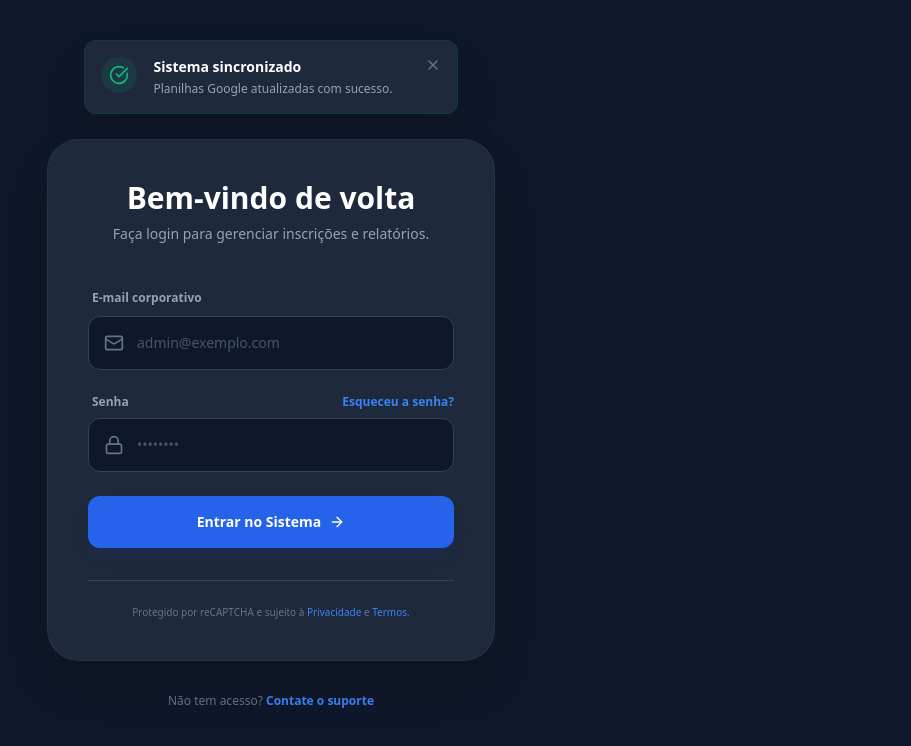
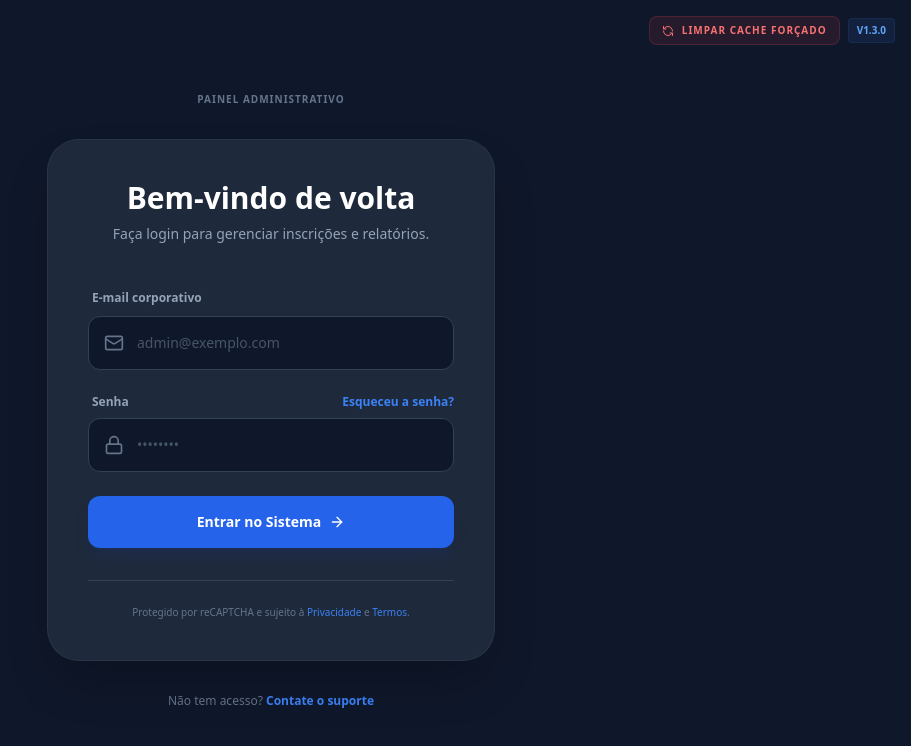
Before and after one commit to valterbetesda12-a11y/App-Universidade-da-vida, a React (Vite) app: page / in a window 1280 px wide. Shown: the top 746 px of the page, without its empty margins (369-1280 px from the left). Built offline with nearby package versions, Linux system fonts and the light colour scheme.

Commit message:
Build: Bump to V1.3.0 and add manual cache reset button

```diff
--- a/package.json
+++ b/package.json
@@ -1,7 +1,7 @@
 {
   "name": "app-universidade-da-vida",
   "private": true,
-  "version": "1.2.1",
+  "version": "1.3.0",
   "type": "module",
   "scripts": {
     "dev": "vite",
--- a/src/components/Login.tsx
+++ b/src/components/Login.tsx
@@ -1,42 +1,43 @@
 
 import React, { useState } from 'react';
 import { useDB } from '../context/DBContext';
-import { CheckCircle, X, ArrowRight, Lock, Mail } from 'lucide-react';
+import { CheckCircle, X, ArrowRight, Lock, Mail, RefreshCcw } from 'lucide-react';
 
 export const Login: React.FC = () => {
-  const { login, forceSync } = useDB();
+  const { login } = useDB();
   const [user, setUser] = useState('');
   const [pass, setPass] = useState('');
-  const [showToast, setShowToast] = useState(true);
 
   const [localLoading, setLocalLoading] = useState(false);
+
   const handleLogin = async () => {
     setLocalLoading(true);
     if (await login(user, pass)) {
-      // The App.tsx useEffect will handle the redirection once loggedUser is set
-      console.log("Login success, waiting for context update...");
+      console.log("Login success, checking data load...");
     } else {
       alert("Acesso negado. Usuário ou senha incorretos.");
       setLocalLoading(false);
     }
   };
 
+  const handleForceClearCache = () => {
+    localStorage.clear();
+    sessionStorage.clear();
+    // Use a unique query param to force the browser to bypass any index.html cache
+    window.location.href = window.location.pathname + '?v=' + Date.now();
+  };
+
   return (
     <div className="fixed inset-0 flex flex-col items-center justify-center z-[100] bg-[#0f172a] text-slate-200 font-sans">
-      {showToast && (
-        <div className="absolute top-10 flex items-start gap-4 bg-[#1e293b] p-4 rounded-xl border border-emerald-900/50 shadow-2xl animate-in slide-in-from-top-4 fade-in">
-          <div className="bg-emerald-500/10 p-2 rounded-full text-emerald-500">
-            <CheckCircle className="w-5 h-5" />
-          </div>
-          <div>
-            <h4 className="text-sm font-bold text-white">Sistema sincronizado</h4>
-            <p className="text-xs text-slate-400 mt-1">Planilhas Google atualizadas com sucesso.</p>
-          </div>
-          <button onClick={() => setShowToast(false)} className="text-slate-500 hover:text-white ml-4">
-            <X className="w-4 h-4" />
-          </button>
-        </div>
-      )}
+      <div className="absolute top-4 right-4 flex items-center gap-2">
+        <button
+          onClick={handleForceClearCache}
+          className="flex items-center gap-2 px-3 py-1.5 bg-red-500/10 hover:bg-red-500/20 text-red-400 rounded-lg text-[10px] font-black uppercase tracking-widest border border-red-500/20 transition-all"
+        >
+          <RefreshCcw className="w-3 h-3" /> Limpar Cache Forçado
+        </button>
+        <span className="px-2 py-1 bg-blue-500/10 text-blue-400 rounded text-[10px] font-bold border border-blue-500/10">V1.3.0</span>
+      </div>
 
       <p className="text-[10px] font-bold text-slate-500 uppercase tracking-widest mb-8">Painel Administrativo</p>
 
```
